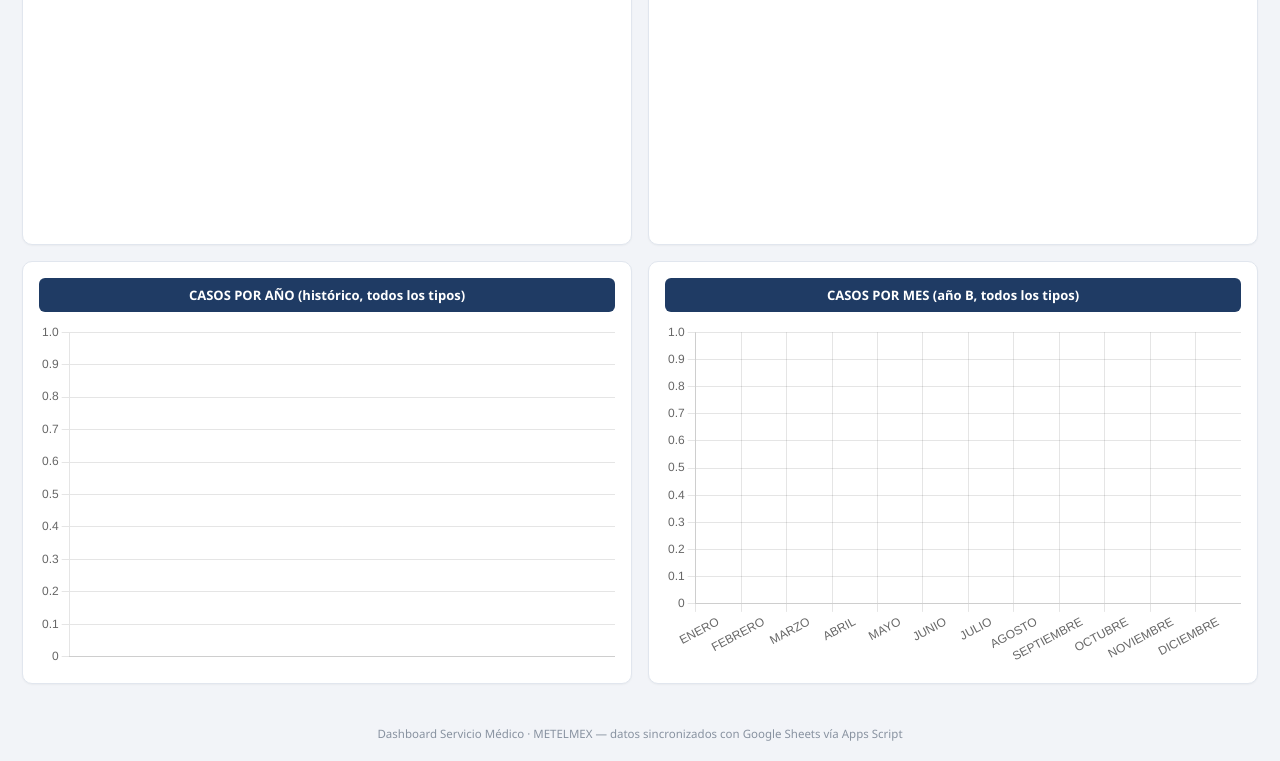
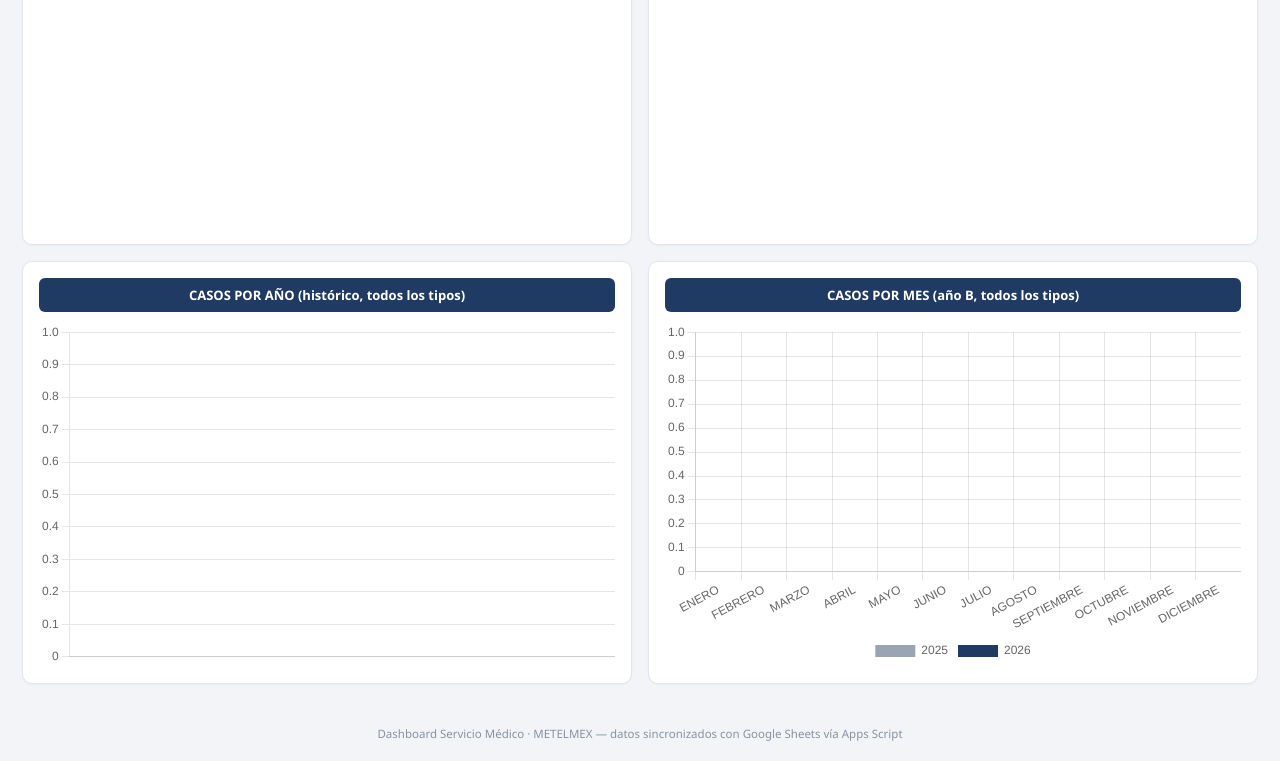
Before and after one commit to hersonramos121193-star/SERVICIO-MEDICO, a plain HTML site: page index.html in a window 1280 px wide. Shown: the part 1874-2635 px from the top of the page. Drawn offline with nearby package versions, Linux system fonts and the light colour scheme.

Commit message:
Add files via upload

```diff
--- a/index.html
+++ b/index.html
@@ -676,11 +676,16 @@ function renderDashboard(){
   const aniosOrdenados = Object.keys(porAnio).sort();
   dibujarBarrasSimple('chartPorAnio', aniosOrdenados, aniosOrdenados.map(a=>porAnio[a]));
 
-  // casos por mes (año B, todos los tipos)
+  // casos por mes — comparativo año A vs año B, todos los tipos combinados
   const casosBTodos = filtrar(incapacidadesGraficables, anioB).filter(esInicial);
-  const porMes = new Array(12).fill(0);
-  casosBTodos.forEach(i=>{ const m = Number(i.FechaInicio.slice(5,7))-1; porMes[m]++; });
-  dibujarBarrasSimple('chartPorMes', MESES, porMes);
+  const porMesA = new Array(12).fill(0);
+  const porMesB = new Array(12).fill(0);
+  filtrar(incapacidadesGraficables, anioA).filter(esInicial).forEach(i=>{ porMesA[Number(i.FechaInicio.slice(5,7))-1]++; });
+  casosBTodos.forEach(i=>{ porMesB[Number(i.FechaInicio.slice(5,7))-1]++; });
+  dibujarBarras('chartPorMes', MESES, [
+    {label:String(anioA), data:porMesA, color:'#9aa4b2'},
+    {label:String(anioB), data:porMesB, color:'#1f3b64'}
+  ]);
 
   // KPIs por tipo (año B)
   const contarTipo = t => casosBTodos.filter(i=>i.Incapacidad===t).length;
@@ -718,7 +723,7 @@ function renderDashboard(){
     porPlanta: Object.entries(porPlanta).map(([Planta,Casos])=>({Planta,Casos})),
     porTipo: Object.entries(porTipo).map(([Tipo,Casos])=>({Tipo,Casos})),
     porAnio: aniosOrdenados.map(a=>({Año:a, Casos:porAnio[a]})),
-    porMesTotal: MESES.map((m,i)=>({Mes:m, Casos:porMes[i]}))
+    porMesTotal: MESES.map((m,i)=>({Mes:m, [anioA]:porMesA[i], [anioB]:porMesB[i]}))
   };
 }
 
```
